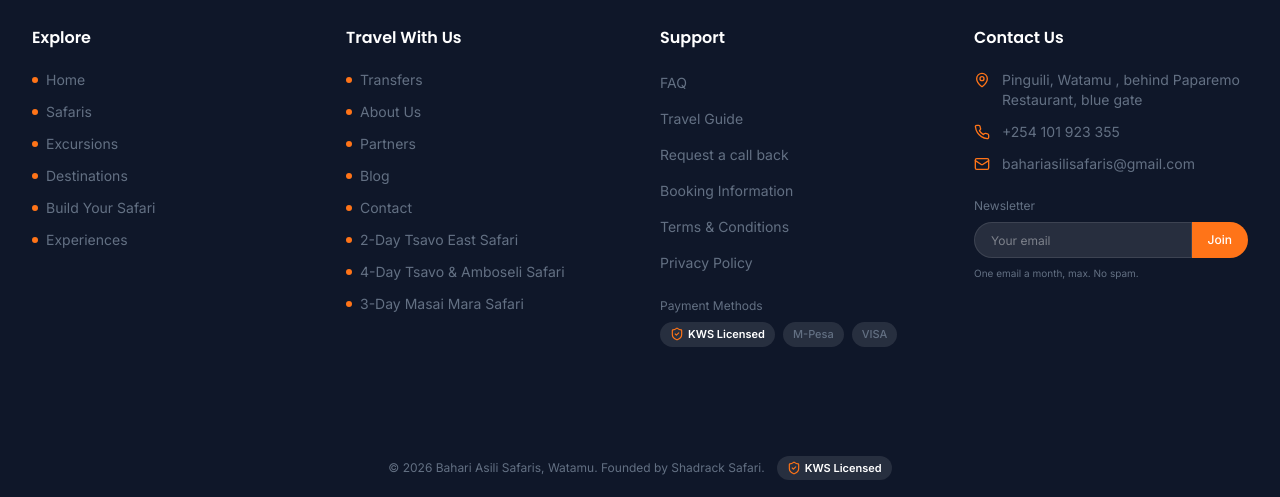
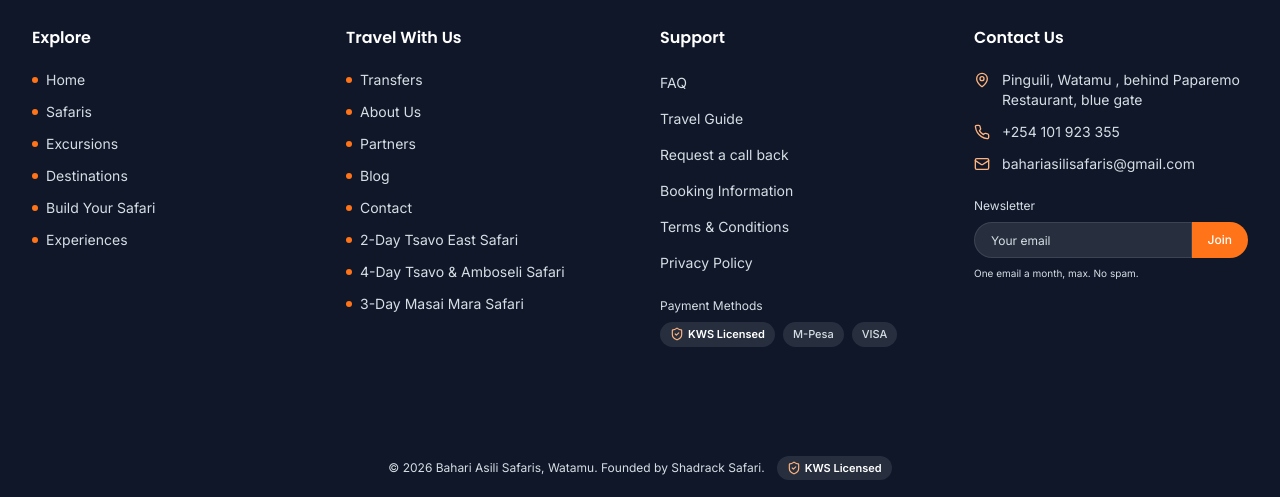
Before and after one commit to Sheddymae/bahari-asili-safaris, a Next.js app: page /partners in a window 1280 px wide. Shown: the part 1096-1593 px from the top of the page. Built offline with nearby package versions, Linux system fonts and the light colour scheme; no server answers.

Commit message:
fix: add accessible surface color system

```diff
--- a/app/globals.css
+++ b/app/globals.css
@@ -240,3 +240,75 @@ a[role='button']:not([data-no-glow]):hover, a[role='button']:not([data-no-glow])
   .why-editorial-grid { grid-template-columns: 1fr; }
   .why-editorial-item, .why-editorial-item:nth-child(2), .why-editorial-item:nth-child(3) { margin-top: 0; border-left: 0; border-top: 1px solid color-mix(in srgb, var(--brand-primary) 12%, transparent); }
 }
+
+
+/* Accessible surface system: keep foreground, links and muted text paired with
+   their backgrounds. Keep these tokens aligned with app/brand.css. */
+:root {
+  color-scheme: light;
+  --surface-ink: #1F2937;
+  --surface-sand: #F5F1E8;
+  --surface-ocean: #167D95;
+  --surface-link-light: #125B6B;
+  --surface-link-dark: #BFEAF0;
+  --surface-muted-light: #475569;
+  --surface-muted-dark: #D6DEE4;
+}
+.surface-light, .surface-white {
+  color: var(--surface-ink);
+  background-color: var(--surface-sand);
+  --surface-link: var(--surface-link-light);
+  --surface-muted: var(--surface-muted-light);
+}
+.surface-white { background-color: #FFFFFF; }
+.surface-dark {
+  color: var(--surface-sand);
+  background-color: var(--surface-ink);
+  --surface-link: var(--surface-link-dark);
+  --surface-muted: var(--surface-muted-dark);
+}
+.surface-sea {
+  color: #FFFFFF;
+  background-color: var(--surface-ocean);
+  --surface-link: #FFFFFF;
+  --surface-muted: #E5F3F5;
+}
+.surface-clay {
+  color: var(--surface-ink);
+  background-color: #FF7418;
+  --surface-link: var(--surface-ink);
+  --surface-muted: #3D3029;
+}
+.surface-light a, .surface-white a, .surface-dark a,
+.surface-sea a, .surface-clay a { color: var(--surface-link); }
+.surface-light .text-muted, .surface-white .text-muted,
+.surface-dark .text-muted, .surface-sea .text-muted,
+.surface-clay .text-muted { color: var(--surface-muted); }
+.surface-light :where(h1,h2,h3,h4,h5,h6,p,li,label),
+.surface-white :where(h1,h2,h3,h4,h5,h6,p,li,label) { color: inherit; }
+.surface-dark :where(h1,h2,h3,h4,h5,h6,p,li,label),
+.surface-sea :where(h1,h2,h3,h4,h5,h6,p,li,label),
+.surface-clay :where(h1,h2,h3,h4,h5,h6,p,li,label) { color: inherit; }
+
+/* Existing dark footer used the light-theme muted token, which was too dark.
+   Correct its descendants without changing the site's layout or brand palette. */
+footer.bg-foreground { color: var(--surface-muted-dark); }
+footer.bg-foreground .text-muted-foreground { color: #D6DEE4 !important; }
+footer.bg-foreground a.text-muted-foreground:hover,
+footer.bg-foreground a:hover { color: #FFFFFF !important; }
+footer.bg-foreground input::placeholder { color: #D6DEE4 !important; opacity: 1; }
+footer.bg-foreground input { color: #FFFFFF; }
+footer.bg-foreground .bg-white\/10 { color: #FFFFFF; }
+footer.bg-foreground .text-safari-400 { color: #FFB37E; }
+
+/* Contrast-safe text on image backgrounds. Apply to hero/card copy wrappers. */
+.text-on-image {
+  color: #FFFFFF;
+  text-shadow: 0 1px 8px rgba(0, 0, 0, .85);
+}
+.image-scrim {
+  position: absolute;
+  inset: 0;
+  pointer-events: none;
+  background: linear-gradient(to top, rgba(0,0,0,.78), rgba(0,0,0,.34) 58%, rgba(0,0,0,.08));
+}
```
